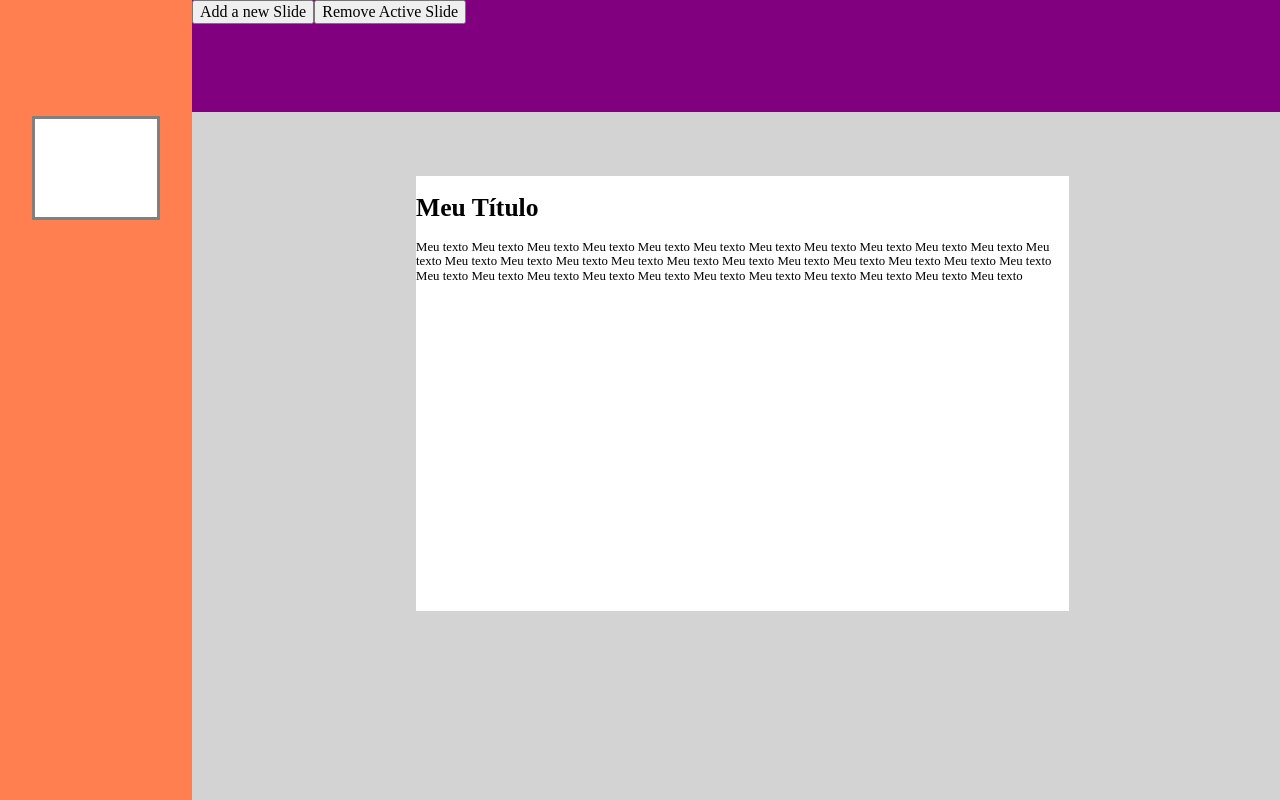
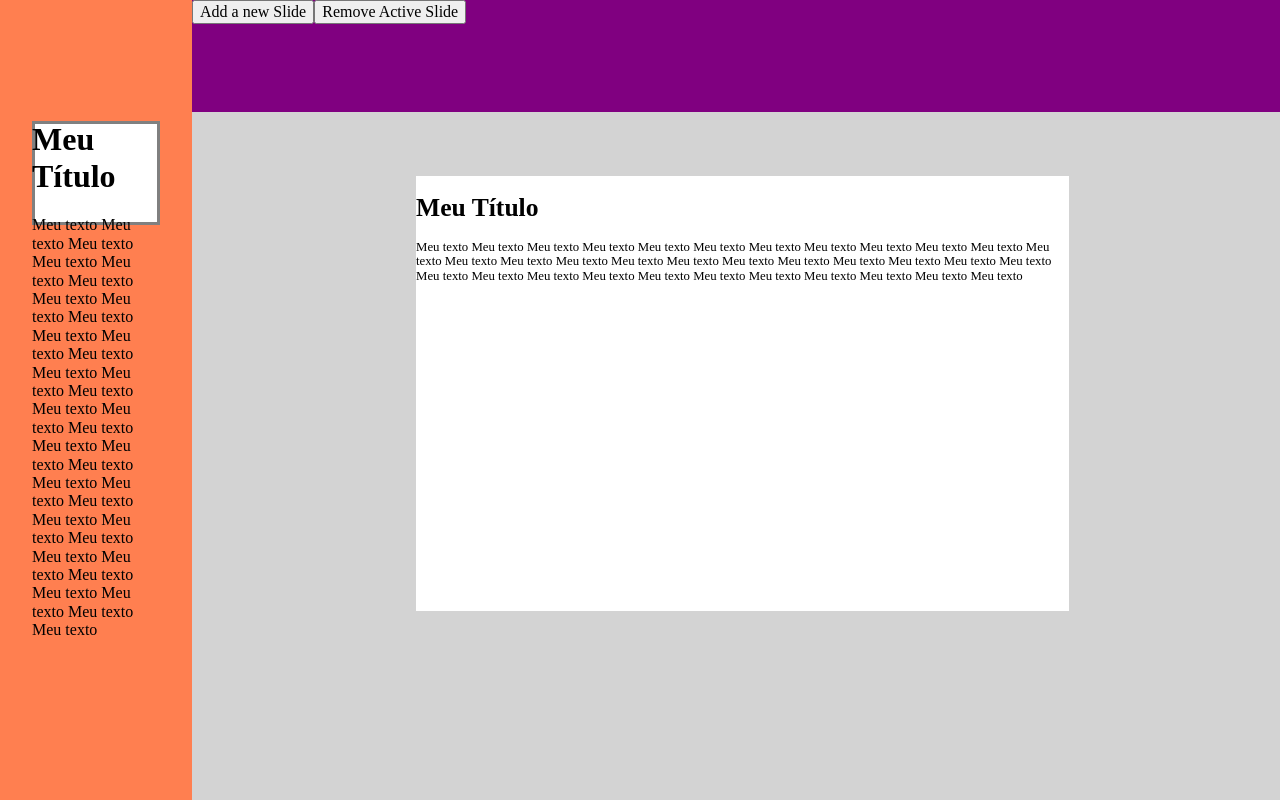
Before and after one commit to mattvasc/slideshow, an Angular app: page / in a window 1280 px wide. Built offline with nearby package versions, Linux system fonts and the light colour scheme.

Commit message:
renderização porca nos minislides

```diff
--- a/src/app/thumbnails-menu/thumbnails-menu.component.html
+++ b/src/app/thumbnails-menu/thumbnails-menu.component.html
@@ -1,7 +1,9 @@
 <div class="thumbnail-body">
 
   <div class="slide-encapsulation">
-    <div class="slide" *ngFor="let slide of presentation.slides; index as i" [ngClass]="{'slide-active': i==activeSlide}" (click)="changeCurrentSlide(i)"></div>
+    <div class="slide" *ngFor="let slide of presentation.slides; index as i" [ngClass]="{'slide-active': i==activeSlide}" (click)="changeCurrentSlide(i)">
+      <div *ngFor="let element of presentation.slides[i].elements"  [innerHtml]="element.data"></div>
+    </div>
   </div>
 
 </div>
```
